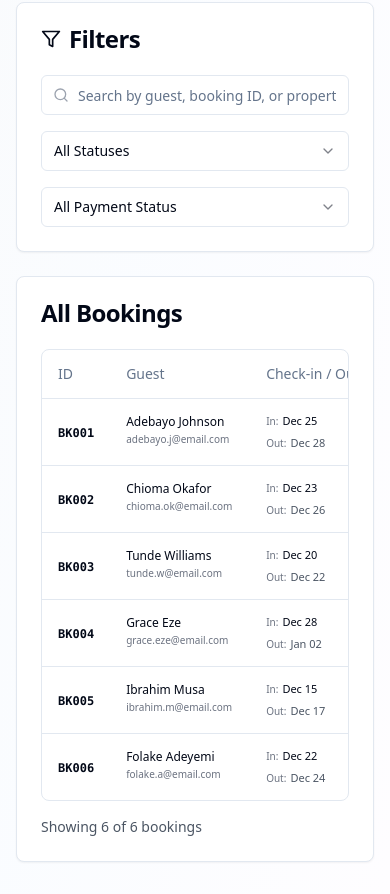
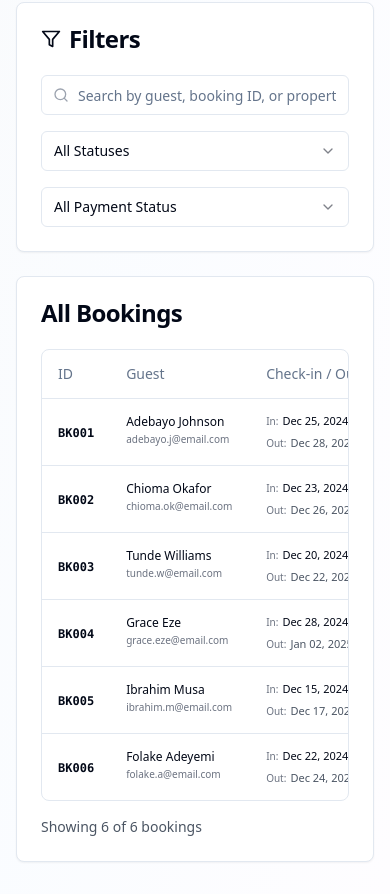
Before and after one commit to yeremillions/Brooklyn-Hills-Apartment, a Next.js app: page /admin/bookings in a window 390 px wide. Shown: the part 976-1870 px from the top of the page. Built offline with nearby package versions, Linux system fonts and the light colour scheme.

Commit message:
style: Restore full date format with year in bookings table
- Change date format from 'MMM dd' to 'MMM dd, yyyy'
- Shows full dates like 'Dec 25, 2024' instead of 'Dec 25'
- Maintains compact layout with responsive column display

```diff
--- a/app/admin/bookings/page.tsx
+++ b/app/admin/bookings/page.tsx
@@ -350,11 +350,11 @@ export default function BookingsPage() {
                         <div className="text-[11px] space-y-0.5">
                           <div className="flex items-center gap-1">
                             <span className="text-[10px] text-gray-500">In:</span>
-                            <span className="font-medium">{format(new Date(booking.checkIn), 'MMM dd')}</span>
+                            <span className="font-medium">{format(new Date(booking.checkIn), 'MMM dd, yyyy')}</span>
                           </div>
                           <div className="flex items-center gap-1">
                             <span className="text-[10px] text-gray-500">Out:</span>
-                            <span className="text-gray-600">{format(new Date(booking.checkOut), 'MMM dd')}</span>
+                            <span className="text-gray-600">{format(new Date(booking.checkOut), 'MMM dd, yyyy')}</span>
                           </div>
                         </div>
                       </TableCell>
```
